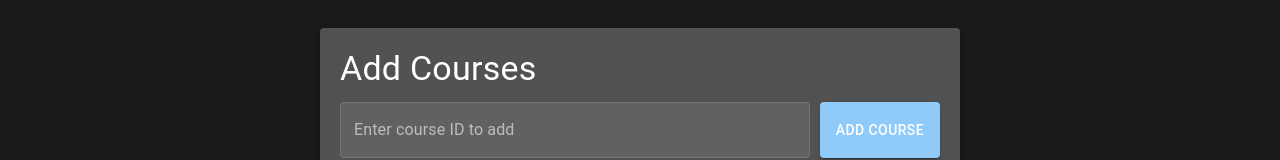
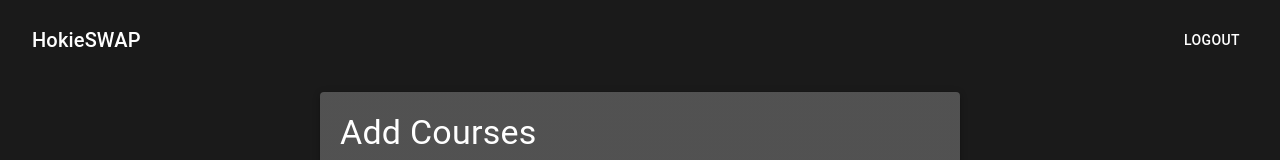
Before and after one commit to ikoide/vthacks2024, a React app in the folder frontend/: page /add-drop in a window 1280 px wide. Shown: the top 160 px of the page. Built offline with nearby package versions, Linux system fonts and the light colour scheme; no server answers; sample sign-in values are in the browser's storage; the HTML template or start-up script is replaced by a standard one.

Commit message:
lays out the header ui

```diff
--- /dev/null
+++ b/frontend/src/components/header.tsx
@@ -0,0 +1,26 @@
+import React from "react";
+import { Toolbar, Typography, Button, Box } from "@mui/material";
+import "../styles/styles.scss"
+
+const Header: React.FC = () => {
+  return (
+      <header>
+        <Toolbar>
+          <Box sx={{ flexGrow: 1 }}>
+            <Typography variant="h6" component="div" sx={{ color: "#ffffff" }}>
+              HokieSWAP
+            </Typography>
+          </Box>
+          <Button
+            color="inherit"
+            sx={{ color: "#ffffff" }}
+            onClick={() => {}}
+          >
+            Logout
+          </Button>
+        </Toolbar>
+      </header>
+  );
+};
+
+export default Header;
--- a/frontend/src/pages/CourseChoicePage/index.tsx
+++ b/frontend/src/pages/CourseChoicePage/index.tsx
@@ -26,6 +26,7 @@ const darkTheme = createTheme({
 });
 
 import { Dispatch, SetStateAction } from 'react';
+import Header from "../../components/header";
 
 interface CourseChoicePageProps {
   userData: UserData;
@@ -64,6 +65,7 @@ const CourseChoicePage: React.FC<CourseChoicePageProps> = ({ userData, setUserDa
 
   return (
     <ThemeProvider theme={darkTheme}>
+      <Header />
       <Box className="course-choice-page">
         {/* Add Course Section */}
         <Paper className="section" elevation={3}>
```
Also changed, not shown: frontend/src/components/styles/styles.scss (added).
